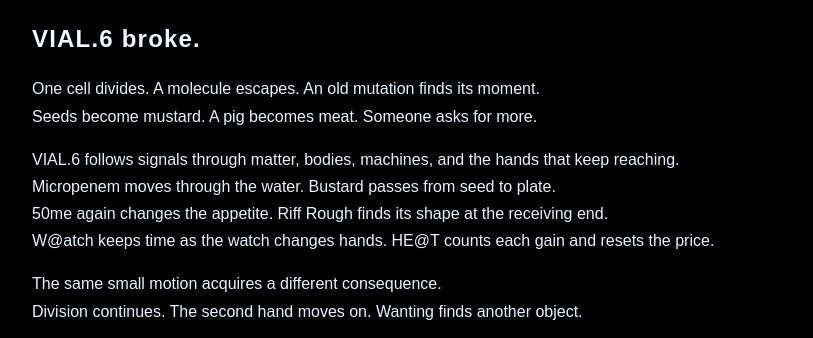
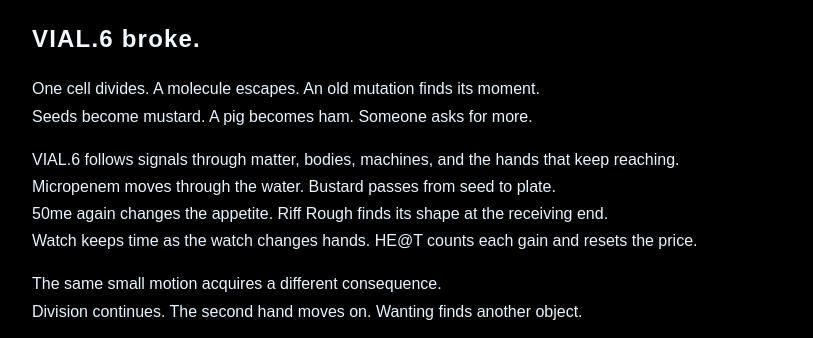
Before and after one commit to AIphaD0c/AIphaD0ctrine, a Jekyll site: the page built from index.md, in a window 1280 px wide. Shown: the part 1029-1367 px from the top of the page, without its empty margins (158-971 px from the left). Built offline with Jekyll 4.4.1, drawn with Linux system fonts in a browser that asks for light colours.

Commit message:
Update index.md

```diff
--- a/index.md
+++ b/index.md
@@ -28,12 +28,12 @@ Transmissions are detected.
 ## VIAL.6 broke.
 
 One cell divides. A molecule escapes. An old mutation finds its moment.
-Seeds become mustard. A pig becomes meat. Someone asks for more.
+Seeds become mustard. A pig becomes ham. Someone asks for more.
 
 VIAL.6 follows signals through matter, bodies, machines, and the hands that keep reaching.
 Micropenem moves through the water. Bustard passes from seed to plate.
 50me again changes the appetite. Riff Rough finds its shape at the receiving end.
-W@atch keeps time as the watch changes hands. HE@T counts each gain and resets the price.
+Watch keeps time as the watch changes hands. HE@T counts each gain and resets the price.
 
 The same small motion acquires a different consequence.
 Division continues. The second hand moves on. Wanting finds another object.
```
